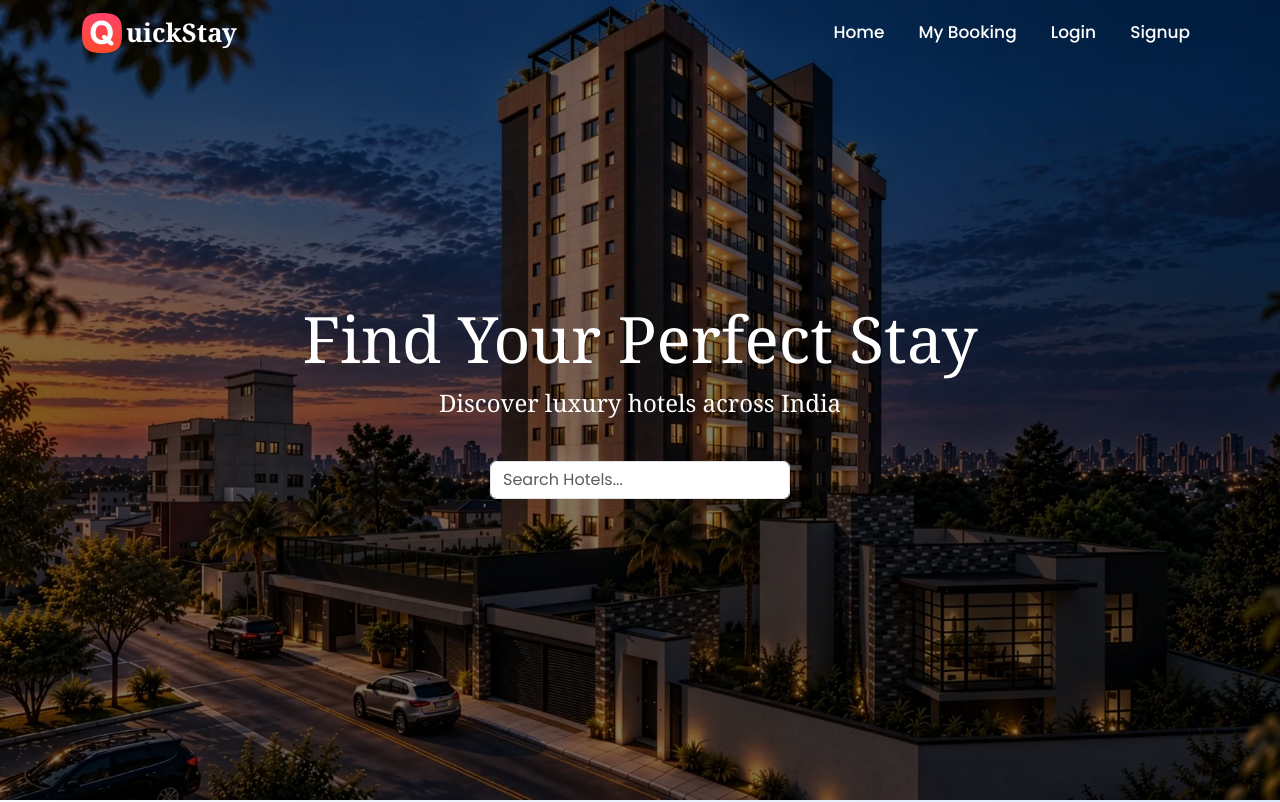
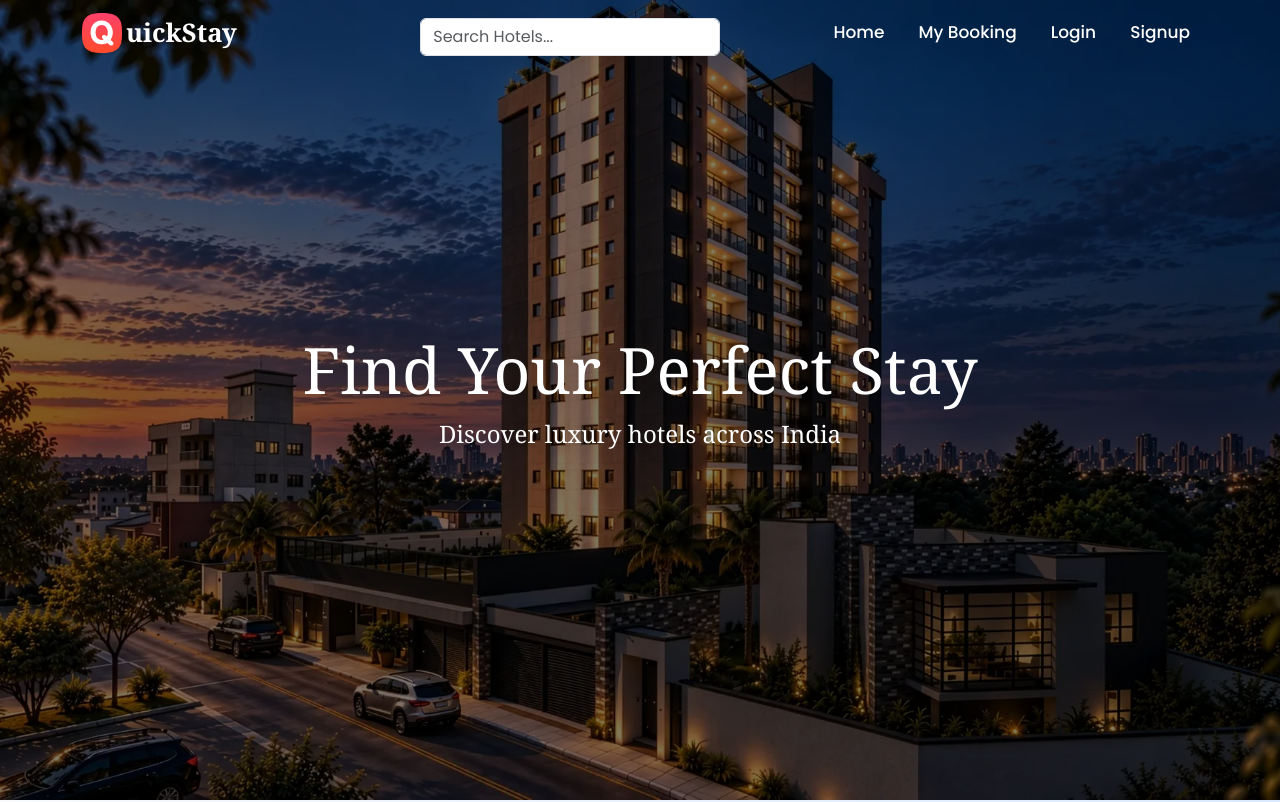
Before and after one commit to shrihari-kale/quickstay-frontend, a React (Vite) app: page / in a window 1280 px wide. Shown: the top 802 px of the page. Built offline with nearby package versions, Linux system fonts and the light colour scheme; no server answers.

Commit message:
update navbar and searchbar

```diff
--- a/src/App.jsx
+++ b/src/App.jsx
@@ -23,8 +23,8 @@ function App() {
           <Route path="/booking" element={<Booking />} />
           <Route path="/hotel/:id" element={<HotelDetails />} />
           {/* <Route path="/payment" element={<Payment />} /> */}
-        <Route path="/success" element={<BookingSuccess />}/>
-        <Route path="/profile" element={<Profile/>}/>
+          <Route path="/success" element={<BookingSuccess />} />
+          <Route path="/profile" element={<Profile />} />
         </Routes>
       </BrowserRouter>
   );
--- /dev/null
+++ b/src/Context/SearchContext.jsx
@@ -0,0 +1,15 @@
+import { createContext, useState, useEffect, children, useContext } from "react";
+
+const SearchContext = createContext();
+
+export const SearchProvider = ({ children }) => {
+    const [search, setSearch] = useState("");
+
+    return (
+        < SearchContext.Provider value={{ search, setSearch}}>
+            {children}
+        </ SearchContext.Provider>
+    );
+};
+
+export const useSearch = () => useContext(SearchContext);
--- a/src/components/Footer.jsx
+++ b/src/components/Footer.jsx
@@ -9,8 +9,7 @@ function Footer() {
    })
 
   return (
-    <footer className="hotel_footer bg-dark"
-      data-aos="fade-up">
+    <footer className="hotel_footer bg-dark">
       <div className="hotel_footer__top container">
         <div className="hotel_footer__brand">
           <h3>QuickStay</h3>
--- a/src/components/Navbar.jsx
+++ b/src/components/Navbar.jsx
@@ -2,14 +2,19 @@ import { useEffect, useState } from "react";
 import { Link, useNavigate, useLocation } from "react-router-dom";
 import { toast } from "react-toastify";
 import logo from "../assets/q-letter.png";
+import { useSearch } from "../Context/SearchContext";
 
 
 function Navbar() {
+
+  const { search, setSearch }= useSearch();
+
   const location = useLocation();
   const isHome = location.pathname === "/";
   const [scrolled, setScrolled] = useState(false);
 
   const navigate = useNavigate();
+
 
   const token = localStorage.getItem("token");
   const user = JSON.parse(localStorage.getItem("user"));
@@ -36,11 +41,7 @@ function Navbar() {
   return (
     <nav
       className={`navbar navbar-expand-lg fixed-top ${
-        isHome
-        ?scrolled
-         ? "bg-dark shadow"
-         : ""
-         :"bg-dark shadow"
+        isHome ? (scrolled ? "bg-dark shadow" : "") : "bg-dark shadow"
       }`}
     >
       <div className="container">
@@ -48,10 +49,25 @@ function Navbar() {
 
         <Link
           to="/"
-          className="navbar-brand d-flex align-items-center fw-bold text-white">
+          className="navbar-brand d-flex align-items-center fw-bold text-white"
+        >
+          <img src={logo} alt="logo" width="40" className="me-1" />
+          uickStay
+        </Link>
 
-          <img src={logo} alt="logo" width="40" className="me-1"/>uickStay
-        </Link>
+        {/* Search bar */}
+
+        <div className="d-flex flex-column flex-md-row mt-2" style={{marginLeft:"15%"}}>
+          <input
+            type="text"
+            placeholder="Search Hotels..."
+            className="form-control"
+            style={{ width: "300px" }}
+            value={search}
+            onChange={(e) => setSearch(e.target.value)}
+          />
+          {/* <button className="btn btn-primary">Search</button> */}
+        </div>
 
         {/* Hamburger */}
 
--- a/src/pages/Hero.jsx
+++ b/src/pages/Hero.jsx
@@ -6,10 +6,13 @@ import axios from "axios"
 import hero from "../assets/hero.png";
 import AOS from "aos";
 import "aos/dist/aos.css";
+import { useSearch } from "../Context/SearchContext";
+
 
 function Hero() {
       const [hotels, setHotels] = useState([]);
-      const [search, setSearch] = useState("");
+      // const [search, setSearch] = useState("");
+  const {search} = useSearch();
 
     const filteredHotels = hotels.filter((hotel) =>
       hotel.name.toLowerCase().includes(search.toLowerCase())||
@@ -70,18 +73,6 @@ function Hero() {
           >
             Discover luxury hotels across India
           </p>
-          <div className="d-flex flex-column flex-md-row gap-3 mt-4">
-            <input
-              type="text"
-              placeholder="Search Hotels..."
-              className="form-control"
-              style={{ width: "300px" }}
-              value={search}
-              onChange={(e) => setSearch(e.target.value)}
-            />
-
-            {/* <button className="btn btn-primary">Search</button> */}
-          </div>
         </div>
       </div>
 
--- a/src/pages/Home.jsx
+++ b/src/pages/Home.jsx
@@ -3,18 +3,22 @@ import Footer from "../components/Footer";
 import Navbar from "../components/Navbar";
 import Hero from "./Hero";
 import WhyChooseUs from "../components/WhyChooseUs";
+import { SearchProvider } from "../Context/SearchContext";
 
 
 function Home(){
 
-  return(
+  return (
     <div>
-      <Navbar/>
-      <Hero/>
-      <WhyChooseUs/>
-      <Footer/>
+      <SearchProvider>
+        <Navbar />
+        <Hero />
+      </SearchProvider>
+
+      <WhyChooseUs />
+      <Footer />
     </div>
-  )
+  );
 }
 
 export default Home;
```
Lines whose indentation alone changed are shown as unchanged.
